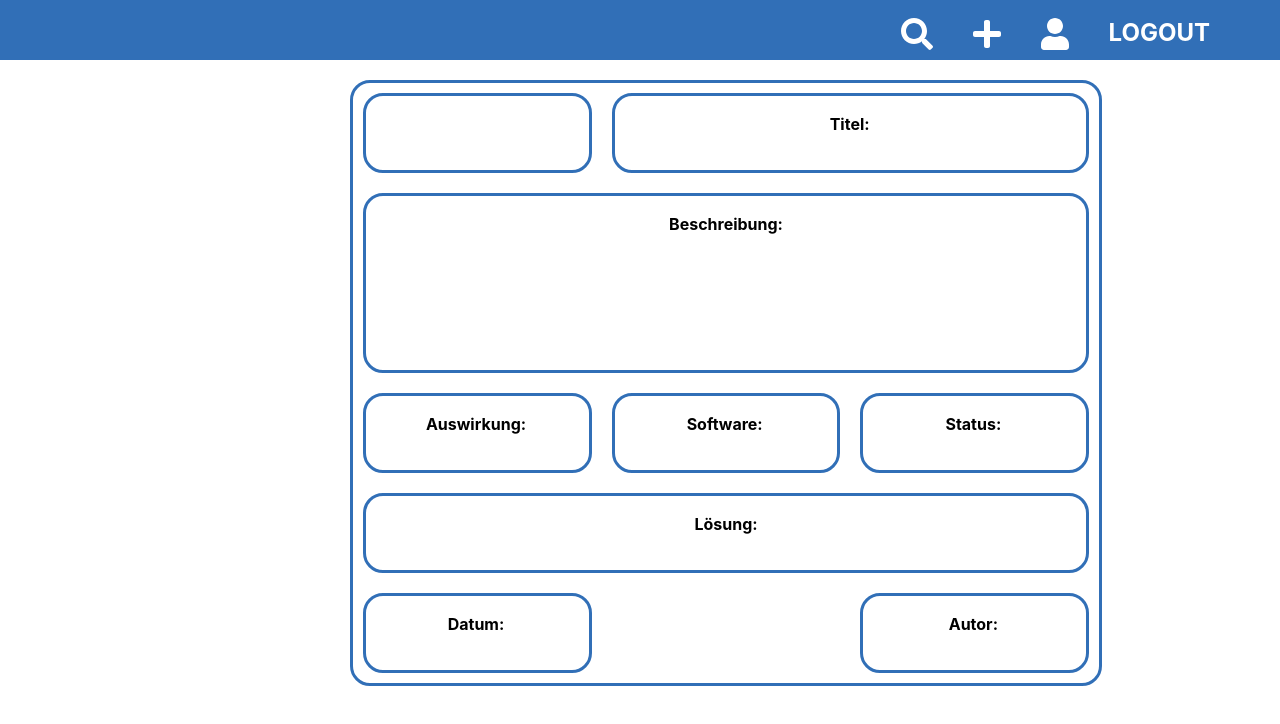
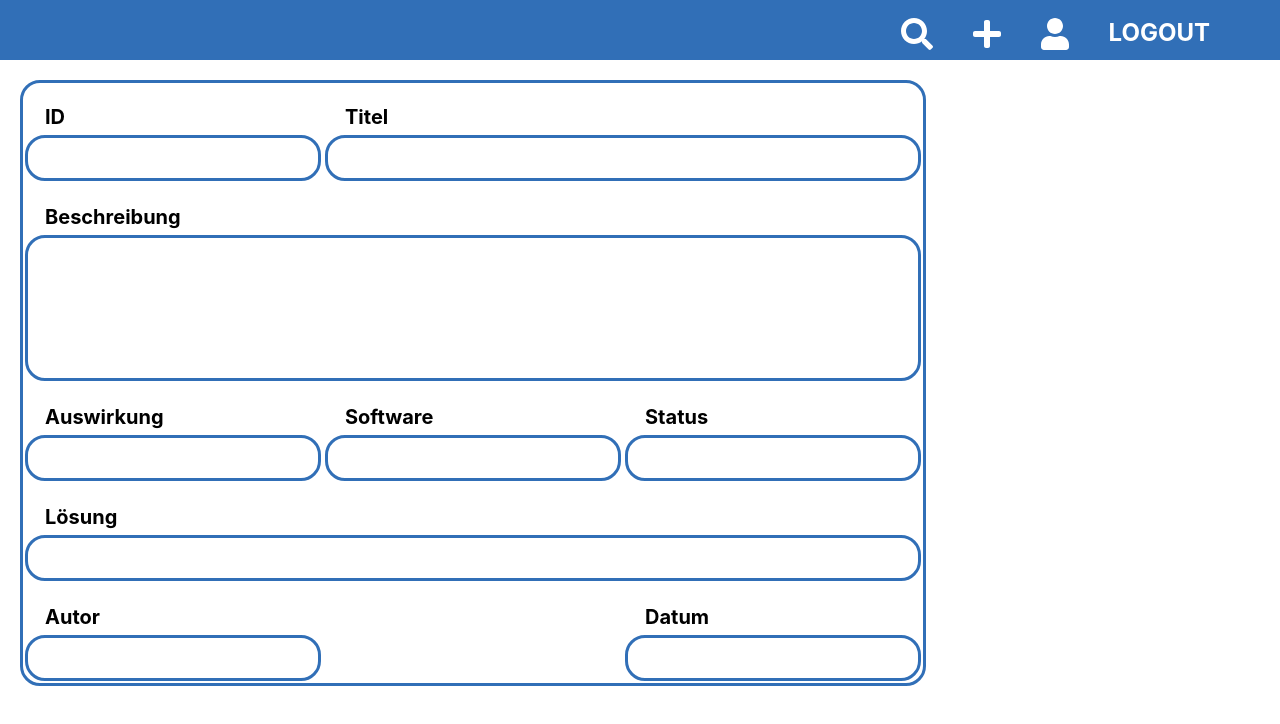
Before and after one commit to HuSchKa2020/Studienarbeit, a React (Create React App) app in the folder client/: page /fehler/ansicht/1 in a window 1280 px wide. Shown: the top 724 px of the page. Built offline with nearby package versions, Linux system fonts and the light colour scheme; no server answers.

Commit message:
Einzelnen Fehler überarbeitet.
Überschriften über den Kästen für den Input

```diff
--- a/client/src/components/EinzelnerFehler.js
+++ b/client/src/components/EinzelnerFehler.js
@@ -36,56 +36,59 @@ const Fehler = () => {
 
   return (
     <article className="grid-box">
+      <div id="Uid">
+        <p className="einFehlerUeber">ID</p>
+      </div>
       <div className="box-ID">
-        <p id="einzelFehlerID">{fehler.fehlerid}</p>
+        <p className="einzelFehlerInhalt">{fehler.fehlerid}</p>
+      </div>
+      <div id="Utitel">
+        <p className="einFehlerUeber">Titel</p>
       </div>
       <div className="box-Titel">
-        <p id="einzelFehlerTitel">
-          <b> Titel:</b> <br />
-          {fehler.titel}
-        </p>
+        <p id="einzelFehlerTitel">{fehler.titel}</p>
+      </div>
+      <div id="Ubeschreibung">
+        <p className="einFehlerUeber">Beschreibung</p>
       </div>
       <div className="box-Beschreibung">
-        <p id="beschreibung">
-          <b> Beschreibung:</b> <br />
-          {fehler.beschreibung}
-        </p>
+        <p id="einzelFehlerBeschreibung">{fehler.beschreibung}</p>
+      </div>
+      <div id="Usoftware">
+        <p className="einFehlerUeber">Software</p>
       </div>
       <div className="box-Software">
-        <p>
-          <b> Software:</b> <br />
-          {fehler.softwareid}
-        </p>
+        <p className="einzelFehlerInhalt">{fehler.softwareid}</p>
+      </div>
+      <div id="Uauswirkung">
+        <p className="einFehlerUeber">Auswirkung</p>
       </div>
       <div className="box-Auswirkung">
-        <p>
-          <b> Auswirkung:</b> <br />
-          {fehler.auswirkung}
-        </p>
+        <p className="einzelFehlerInhalt">{fehler.auswirkung}</p>
+      </div>
+      <div id="Ustatus">
+        <p className="einFehlerUeber">Status</p>
       </div>
       <div className="box-Status">
-        <p>
-          <b> Status:</b> <br />
-          {fehler.status}
-        </p>
+        <p className="einzelFehlerInhalt">{fehler.status}</p>
+      </div>
+      <div id="Uloesung">
+        <p className="einFehlerUeber">Lösung</p>
       </div>
       <div className="box-Loesung">
-        <p id="loesungbox">
-          <b> Lösung:</b> <br />
-          {fehler.loesung}
-        </p>
+        <p id="einzelFehlerLoesung">{fehler.loesung}</p>
+      </div>
+      <div id="Uautor">
+        <p className="einFehlerUeber">Autor</p>
       </div>
       <div className="box-Autor">
-        <p>
-          <b> Autor:</b> <br />
-          {fehler.autor}
-        </p>
+        <p className="einzelFehlerInhalt">{fehler.autor}</p>
+      </div>
+      <div id="Udatum">
+        <p className="einFehlerUeber">Datum</p>
       </div>
       <div className="box-Datum">
-        <p>
-          <b> Datum:</b> <br />
-          {fehler.datum}
-        </p>
+        <p className="einzelFehlerInhalt">{fehler.datum}</p>
       </div>
     </article>
   );
--- a/client/src/components/Fehleransicht.css
+++ b/client/src/components/Fehleransicht.css
@@ -1,137 +1,211 @@
 .grid-box {
-  width: max-content;
-  height: max-content;
-  margin-left: 350px;
-  margin-top: 20px;
+  width: 900px;
+  margin: 20px;
   border-radius: 20px;
   border-color: #316fb7;
   border-style: solid;
 
   display: grid;
-  grid-template-columns: 1fr 1fr 1fr;
-  grid-template-rows: 100px 200px 100px 100px 100px;
-  grid-template-areas:
-    "id titel titel "
-    "beschreibung beschreibung beschreibung "
-    "auswirkung software status"
-    "loesung loesung loesung"
-    "datum - autor";
+  grid-template-columns: 300px 300px 300px;
+  grid-template-rows: 50px 50px 50px 150px 50px 50px 50px 50px 50px 50px;
 }
 
-p {
+.einFehlerUeber {
+  font-size: 20px;
+  margin: 10px;
+  font-weight: bold;
+}
+
+.einzelFehlerInhalt {
   margin-top: 8px;
+  padding: 0px;
   text-align: center;
+  width: 288px;
+  font-size: 18px;
 }
 
 #einzelFehlerTitel {
+  margin-top: 8px;
+  padding: 0px;
   text-align: center;
-  width: 450px;
+  width: 587px;
+  font-size: 18px;
 }
 
-#einzelFehlerID {
-  margin-top: 16px;
+#einzelFehlerLoesung {
+  margin-top: 8px;
+  padding: 0px;
+  width: 885px;
+  text-align: center;
+  font-size: 18px;
 }
 
-#beschreibung {
-  width: 700px;
+#einzelFehlerBeschreibung {
+  margin-top: 10px;
+  padding: 0px;
+  width: 885px;
+  text-align: center;
+  font-size: 18px;
 }
 
-#loesungbox {
-  width: 700px;
+#Uid {
+  grid-row-start: 1;
+  grid-column-start: 1;
+  margin: 2px;
 }
 
 .box-ID {
+  grid-row-start: 2;
+  grid-column-start: 1;
   border-style: solid;
   border-radius: 10px;
   border-color: #316fb7;
-  grid-area: id;
-  margin: 10px;
+  margin: 2px;
   border-radius: 20px;
   text-align: center;
 }
 
+#Utitel {
+  grid-row-start: 1;
+  grid-column-start: 2;
+  margin: 2px;
+}
+
 .box-Titel {
+  grid-row-start: 2;
+  grid-column-start: 2;
+  grid-column-end: 4;
   border-style: solid;
   border-radius: 10px;
   border-color: #316fb7;
   background: white;
-  grid-area: titel;
-  margin: 10px;
+  margin: 2px;
   border-radius: 20px;
 }
 
+#Ubeschreibung {
+  grid-row-start: 3;
+  grid-column-start: 1;
+  margin: 2px;
+}
+
 .box-Beschreibung {
+  grid-row-start: 4;
+  grid-column-start: 1;
+  grid-column-end: 4;
   border-style: solid;
   border-radius: 10px;
   border-color: #316fb7;
   background: white;
-  grid-area: beschreibung;
-  margin: 10px;
+  margin: 2px;
   border-radius: 20px;
 }
 
+#Usoftware {
+  grid-row-start: 5;
+  grid-column-start: 2;
+  margin: 2px;
+}
+
 .box-Software {
+  grid-row-start: 6;
+  grid-column-start: 2;
   border-style: solid;
   border-radius: 10px;
   border-color: #316fb7;
   background: white;
-  grid-area: software;
-  margin: 10px;
+  margin: 2px;
   border-radius: 20px;
   vertical-align: center;
 }
 
+#Uauswirkung {
+  grid-row-start: 5;
+  grid-column-start: 1;
+  margin: 2px;
+}
+
 .box-Auswirkung {
+  grid-row-start: 6;
+  grid-column-start: 1;
   border-style: solid;
   border-radius: 10px;
   border-color: #316fb7;
   background: white;
-  grid-area: auswirkung;
-  margin: 10px;
+  margin: 2px;
   border-radius: 20px;
   vertical-align: center;
 }
 
+#Ustatus {
+  grid-row-start: 5;
+  grid-column-start: 3;
+  margin: 2px;
+}
+
 .box-Status {
+  grid-row-start: 6;
+  grid-column-start: 3;
   border-style: solid;
   border-radius: 10px;
   border-color: #316fb7;
   background: white;
-  grid-area: status;
-  margin: 10px;
+  margin: 2px;
   border-radius: 20px;
   vertical-align: center;
 }
 
+#Uloesung {
+  grid-row-start: 7;
+  grid-column-start: 1;
+  margin: 2px;
+}
+
 .box-Loesung {
+  grid-row-start: 8;
+  grid-column-start: 1;
+  grid-column-end: 4;
   border-style: solid;
   border-radius: 10px;
   border-color: #316fb7;
   background: white;
-  grid-area: loesung;
-  margin: 10px;
+  margin: 2px;
   border-radius: 20px;
   vertical-align: center;
 }
 
+#Uautor {
+  grid-row-start: 9;
+  grid-column-start: 1;
+  margin: 2px;
+}
+
 .box-Autor {
+  grid-row-start: 10;
+  grid-column-start: 1;
   border-style: solid;
   border-radius: 10px;
   border-color: #316fb7;
   background: white;
-  grid-area: autor;
-  margin: 10px;
+  margin: 2px;
   border-radius: 20px;
   vertical-align: center;
 }
 
+#Udatum {
+  grid-row-start: 9;
+  grid-column-start: 3;
+  margin: 2px;
+}
+
 .box-Datum {
+  grid-row-start: 10;
+  grid-column-start: 3;
   border-style: solid;
   border-radius: 10px;
   border-color: #316fb7;
   background: white;
-  grid-area: datum;
-  margin: 10px;
+  margin: 2px;
   border-radius: 20px;
   vertical-align: center;
 }
```
